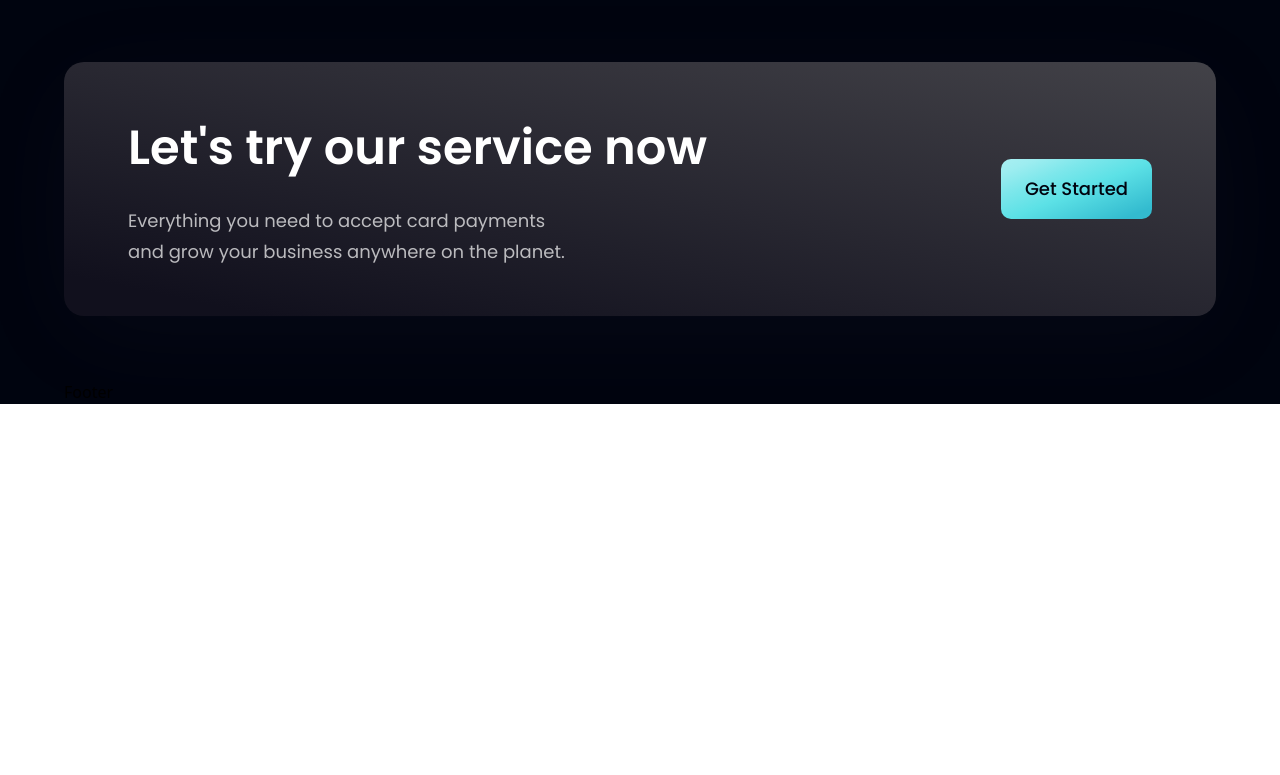
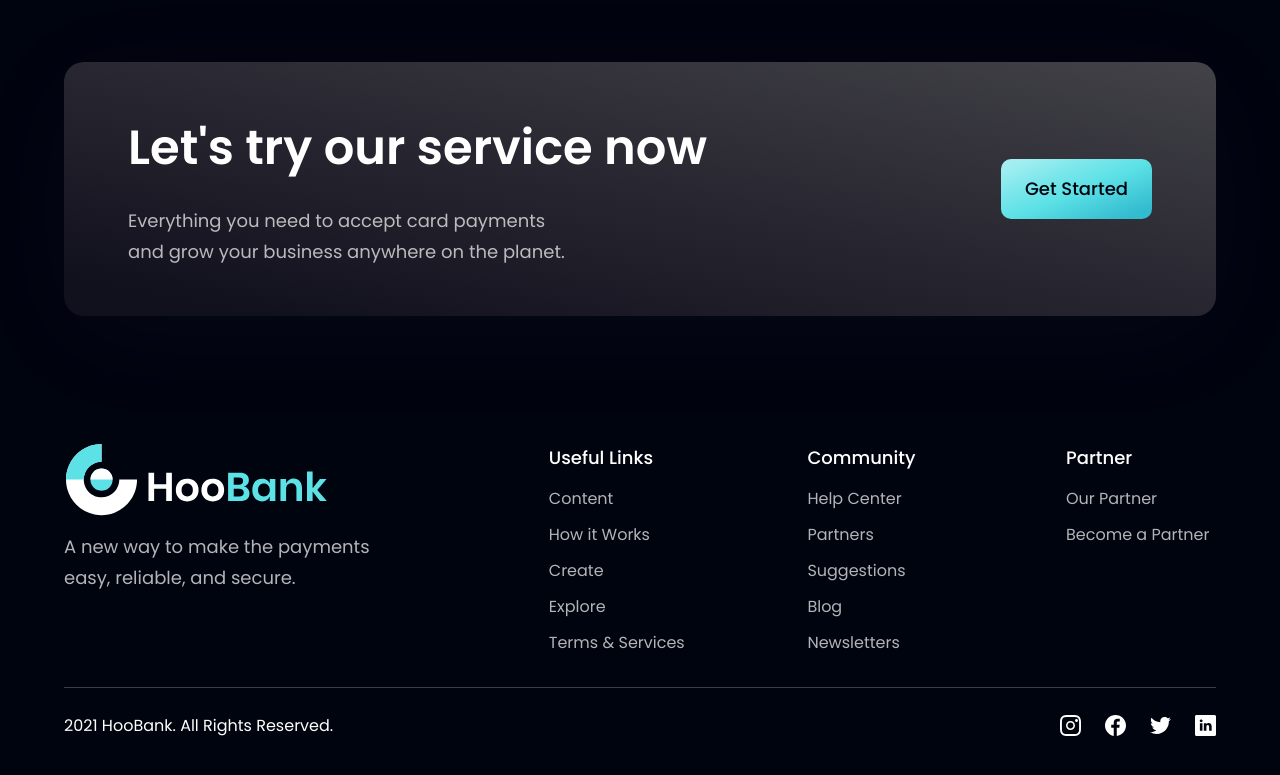
Before and after one commit to bramadl/hoobank-landing-page, a React (Vite) app: page / in a window 1280 px wide. Shown: the part 4083-4858 px from the top of the page. Before the commit the page ends 4487 px from the top, so only its background shows below. Built offline with nearby package versions, Linux system fonts and the light colour scheme.

Commit message:
feat: footer section component

```diff
--- a/src/components/Footer.tsx
+++ b/src/components/Footer.tsx
@@ -1,5 +1,65 @@
 import React from "react";
 
+import { logo } from "../assets";
+import { footerLinks, socialMedia } from "../constants";
+import { styles } from "../styles";
+
 export const Footer = () => {
-  return <div>Footer</div>;
+  return (
+    <footer className={`${styles.flexCenter} ${styles.paddingY} flex-col`}>
+      <div className={`${styles.flexStart} md:flex-row flex-col mb-8 w-full`}>
+        <div className="flex-1 flex flex-col justify-start mr-10">
+          <img
+            alt="Logo"
+            className="w-[266px] h-[72px] object-contain"
+            src={logo}
+          />
+
+          <p className={`${styles.paragraph} mt-4 max-w-[310px]`}>
+            A new way to make the payments easy, reliable, and secure.
+          </p>
+        </div>
+
+        <div className="flex-[1.5] w-full flex flex-row flex-wrap justify-between md:mt-0 mt-10">
+          {footerLinks.map((footerLink) => (
+            <div
+              key={footerLink.title}
+              className="flex flex-col ss:my-0 my-4 min-w-[150px]"
+            >
+              <h4 className="font-poppins font-medium text-lg text-white leading-[27px]">
+                {footerLink.title}
+              </h4>
+              <ul className="mt-4">
+                {footerLink.links.map((link) => (
+                  <li
+                    key={link.name}
+                    className="font-poppins font-normal text-[16px] leading-[24px] text-dimWhite hover:text-secondary mb-3 last:mb-0 cursor-pointer"
+                  >
+                    {link.name}
+                  </li>
+                ))}
+              </ul>
+            </div>
+          ))}
+        </div>
+      </div>
+
+      <div className="w-full flex justify-between items-center md:flex-row flex-col pt-6 border-t border-t-[#3F3E45]">
+        <p className="font-poppins font-light text-base text-white text-center leading-[27px]">
+          2021 HooBank. All Rights Reserved.
+        </p>
+
+        <div className="flex flex-row md:mt-0 mt-6">
+          {socialMedia.map((social) => (
+            <img
+              key={social.id}
+              alt={social.id}
+              className="w-[21px] h-[21px] object-contain cursor-pointer mr-6 last:mr-0"
+              src={social.icon}
+            />
+          ))}
+        </div>
+      </div>
+    </footer>
+  );
 };
```
